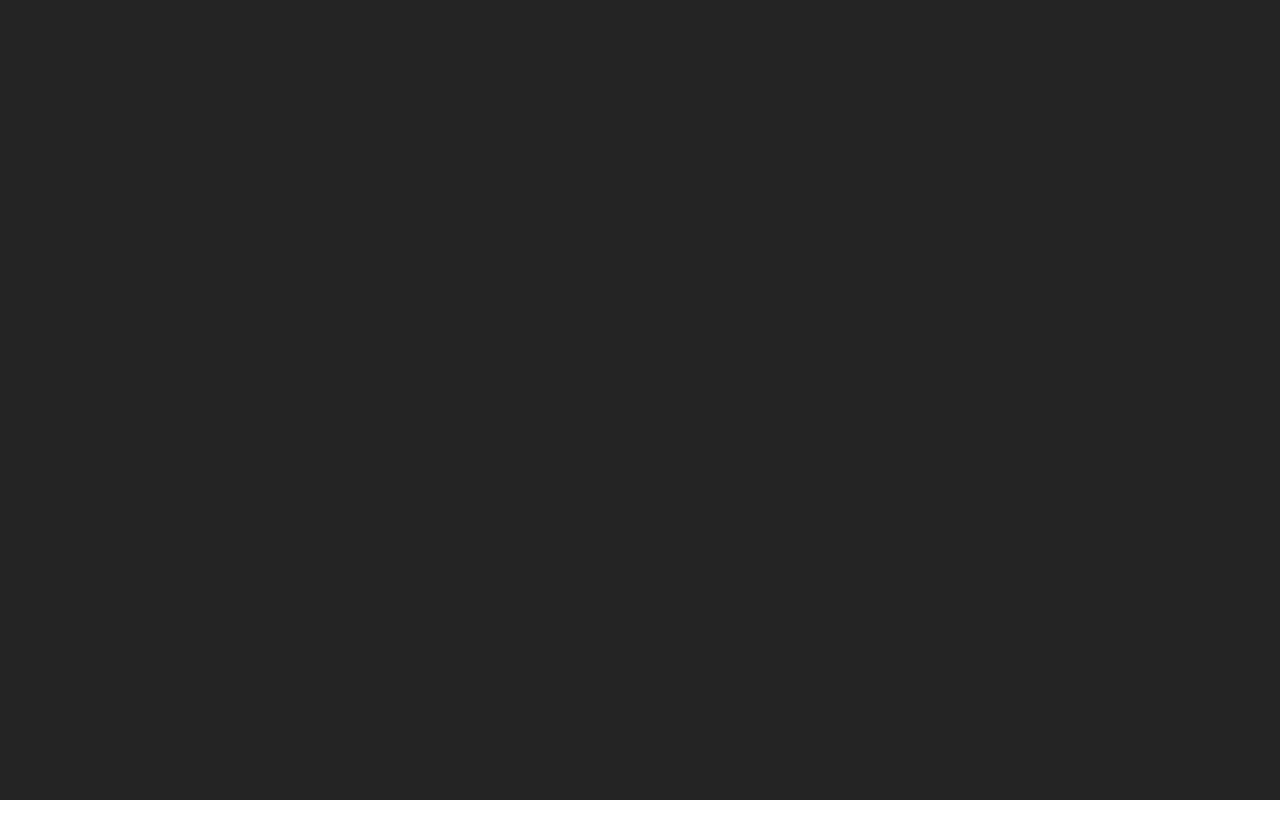
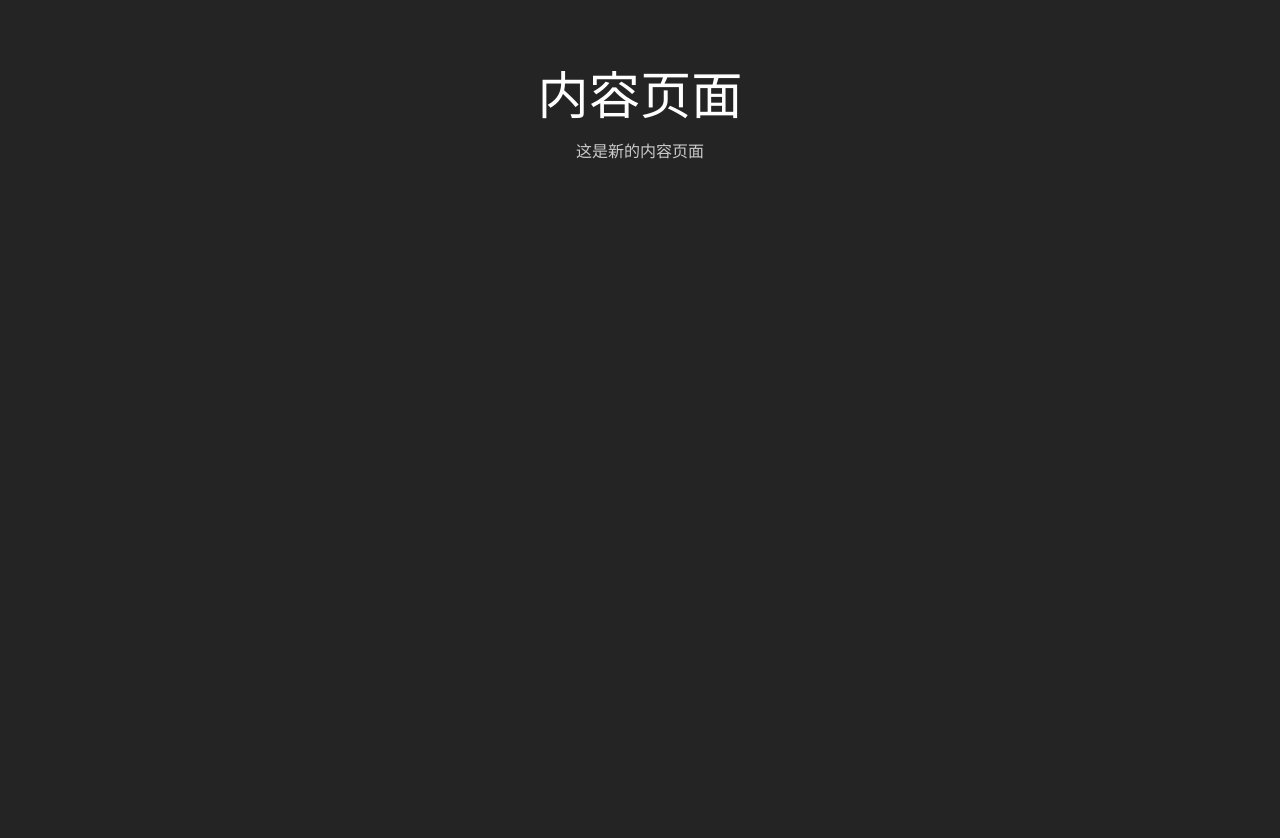
Before and after one commit to leimiles/go01, a React (Vite) app in the folder webserver/front-end/: page /content in a window 1280 px wide. Before the commit this address had no page. Shown: the top 838 px of the page. Before the commit the page ends 800 px from the top, so only its background shows below. Built offline with nearby package versions, Linux system fonts and the light colour scheme.

Commit message:
<feature> content page

```diff
--- /dev/null
+++ b/webserver/front-end/src/components/ContentPage.jsx
@@ -0,0 +1,12 @@
+import '../css/ContentPage.css'
+
+function ContentPage() {
+    return (
+        <div className="content-page">
+            <h1>内容页面</h1>
+            <p>这是新的内容页面</p>
+        </div>
+    )
+}
+
+export default ContentPage
--- a/webserver/front-end/src/components/LinkArrow.jsx
+++ b/webserver/front-end/src/components/LinkArrow.jsx
@@ -1,9 +1,15 @@
-import { Link } from 'react-router-dom'
+import { useNavigate } from 'react-router-dom'
 import '../css/LinkArrow.css'
 
-export default function LinkArrow({ to = "/content", title = "Goto" }) {
+function LinkArrow() {
+    const navigate = useNavigate()
+
     return (
-        <Link to={to} className="svg-arrow-link" title={title}>
+        <span
+            className="svg-arrow-link"
+            onClick={() => navigate('/content')}
+            title="点击进入内容页面"
+        >
             <svg
                 width="40"
                 height="40"
@@ -18,6 +24,8 @@ export default function LinkArrow({ to = "/content", title = "Goto" }) {
                 <path d="M5 12h14"></path>
                 <path d="M13 6l6 6-6 6"></path>
             </svg>
-        </Link>
+        </span>
     )
 }
+
+export default LinkArrow
--- /dev/null
+++ b/webserver/front-end/src/css/ContentPage.css
@@ -0,0 +1,15 @@
+.content-page {
+    padding: 2rem;
+    min-height: 100vh;
+    color: #ffffff;
+}
+
+.content-page h1 {
+    color: #ffffff;
+    margin-bottom: 1rem;
+}
+
+.content-page p {
+    color: #cccccc;
+    line-height: 1.6;
+}
--- a/webserver/front-end/src/main.jsx
+++ b/webserver/front-end/src/main.jsx
@@ -3,12 +3,14 @@ import { createRoot } from 'react-dom/client'
 import { BrowserRouter, Routes, Route } from 'react-router-dom'
 import './css/index.css'
 import App from './components/App.jsx'
+import ContentPage from './components/ContentPage.jsx'
 
 createRoot(document.getElementById('root')).render(
   <StrictMode>
     <BrowserRouter>
       <Routes>
         <Route path="/" element={<App />} />
+        <Route path="/content" element={<ContentPage />} />
       </Routes>
     </BrowserRouter>
   </StrictMode>,
```
